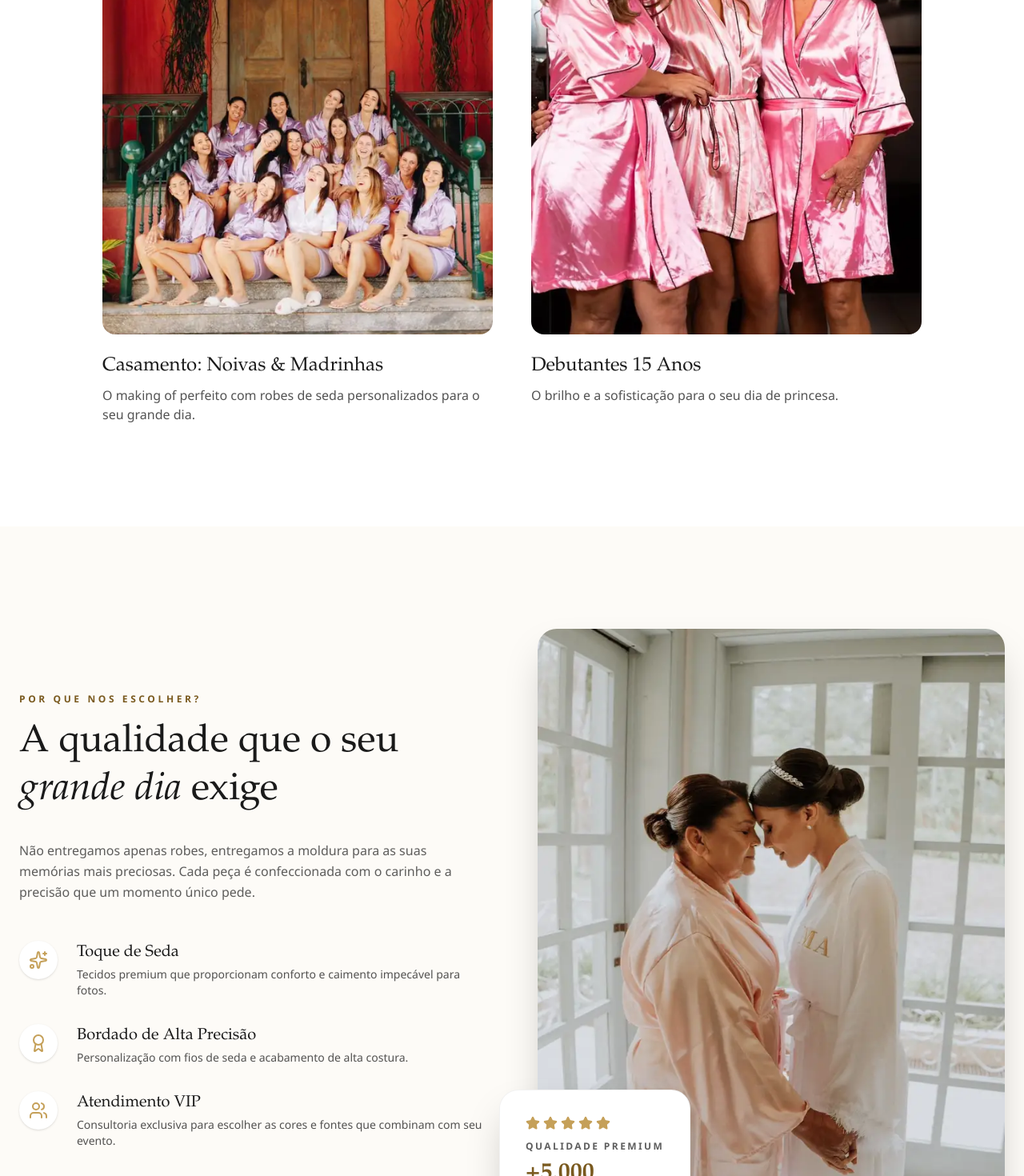
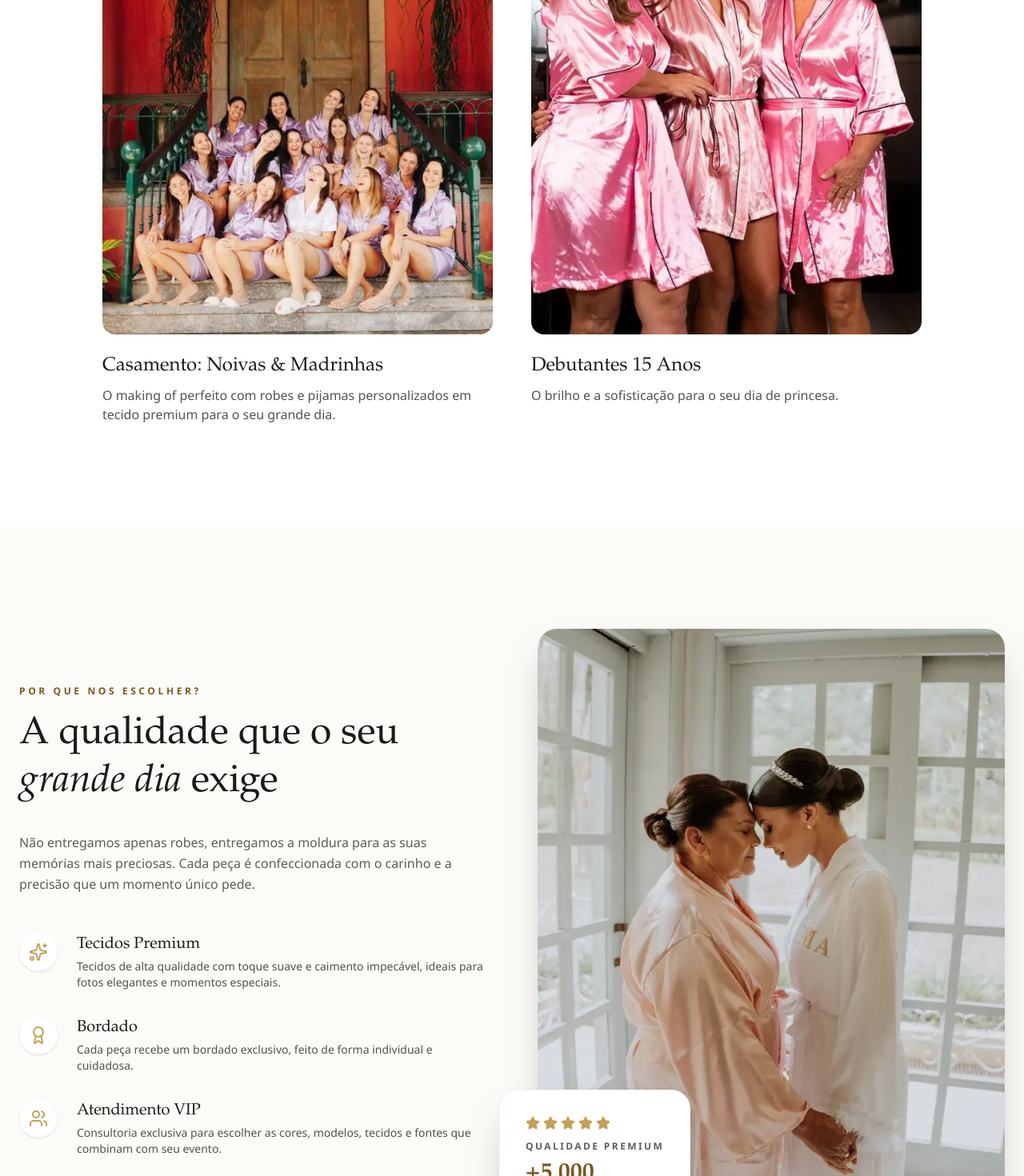
Before and after one commit to joseuli2018-cmd/wmn-site, a React (Vite) app: page / in a window 1280 px wide. Shown: the part 1330-2800 px from the top of the page at 80% size. Built offline with nearby package versions, Linux system fonts and the light colour scheme.

Commit message:
Atualiza textos institucionais da landing page

```diff
--- a/src/App.tsx
+++ b/src/App.tsx
@@ -262,7 +262,7 @@ const Hero = () => {
           <span className="italic text-luxury-gold drop-shadow-lg">luxo inesquecível</span>
         </h1>
         <p className="reveal-fade-up reveal-delay-3 text-white text-lg md:text-xl mb-12 max-w-2xl mx-auto font-light drop-shadow-md">
-          Robes de toque de seda e personalização fina para noivas, debutantes e momentos que merecem ser eternizados.
+          Robes em tecidos selecionados e personalização sofisticada para noivas, debutantes e ocasiões que merecem ser eternizadas.
         </p>
         <div className="reveal-fade-up reveal-delay-4 flex flex-col sm:flex-row gap-4 justify-center">
           <a
@@ -294,7 +294,7 @@ const Collections = () => {
   const items = [
     {
       title: "Casamento: Noivas & Madrinhas",
-      desc: "O making of perfeito com robes de seda personalizados para o seu grande dia.",
+      desc: "O making of perfeito com robes e pijamas personalizados em tecido premium para o seu grande dia.",
       img: COLLECTION_WEDDING_IMAGE,
       tag: "Casamento"
     },
@@ -347,18 +347,18 @@ const Features = () => {
   const features = [
     {
       icon: <Sparkles className="text-luxury-gold" />,
-      title: "Toque de Seda",
-      desc: "Tecidos premium que proporcionam conforto e caimento impecável para fotos."
+      title: "Tecidos Premium",
+      desc: "Tecidos de alta qualidade com toque suave e caimento impecável, ideais para fotos elegantes e momentos especiais."
     },
     {
       icon: <Award className="text-luxury-gold" />,
-      title: "Bordado de Alta Precisão",
-      desc: "Personalização com fios de seda e acabamento de alta costura."
+      title: "Bordado",
+      desc: "Cada peça recebe um bordado exclusivo, feito de forma individual e cuidadosa."
     },
     {
       icon: <Users className="text-luxury-gold" />,
       title: "Atendimento VIP",
-      desc: "Consultoria exclusiva para escolher as cores e fontes que combinam com seu evento."
+      desc: "Consultoria exclusiva para escolher as cores, modelos, tecidos e fontes que combinam com seu evento."
     }
   ];
 
@@ -427,8 +427,7 @@ const FamousSection = () => {
   return (
     <section id="famous" className="section-shell py-16 md:py-32 px-6 bg-white overflow-hidden" aria-labelledby="famous-title">
       <div className="max-w-7xl mx-auto text-center">
-        <span className="eyebrow-label uppercase tracking-[0.3em] text-xs font-semibold mb-4 block">Presença VIP</span>
-        <h2 id="famous-title" className="text-3xl md:text-5xl mb-12 font-serif">Quem já usou WMN</h2>
+        <h2 id="famous-title" className="text-3xl md:text-5xl mb-12 font-serif">Quem já usou With My Name</h2>
 
         <div className="grid grid-cols-2 md:flex md:flex-wrap justify-center gap-y-10 gap-x-6 md:gap-12">
           {famous.map((f, i) => (
```
